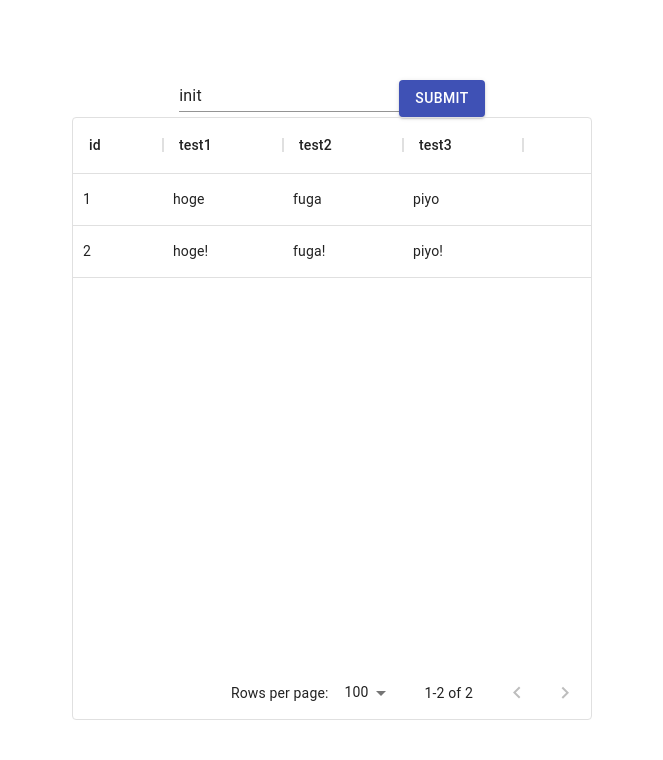
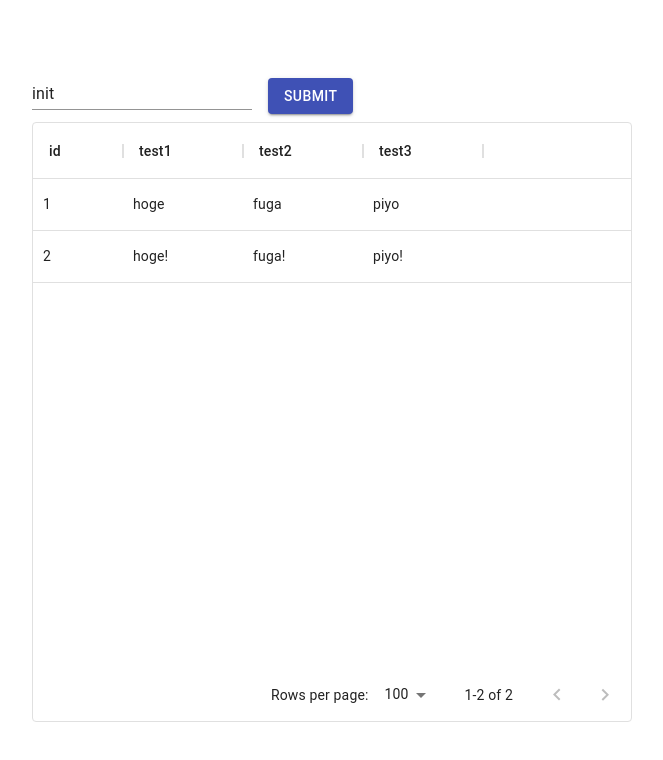
Before and after one commit to yuta4030/search-system-sandbox, a Next.js app in the folder search-system/: page / in a window 1280 px wide. Shown: the top 760 px of the page, without its empty margins (308-971 px from the left). Built offline with nearby package versions, Linux system fonts and the light colour scheme.

Commit message:
見た目の調整

```diff
--- a/search-system/components/SearchForm.tsx
+++ b/search-system/components/SearchForm.tsx
@@ -1,4 +1,4 @@
-import { TextField, Button } from "@material-ui/core";
+import { TextField, Button, Grid } from "@material-ui/core";
 import { useFormik } from "formik";
 
 export default function SearchForm() {
@@ -11,17 +11,23 @@ export default function SearchForm() {
     },
   });
   return (
-    <div>
+    <div style={{ margin: 8 }}>
       <form onSubmit={formik.handleSubmit}>
+        <Grid container spacing={2}>
+          <Grid item>
             <TextField
               id="word"
               name="word"
               onChange={formik.handleChange}
               value={formik.values.word}
             />
+          </Grid>
+          <Grid item>
             <Button variant="contained" type="submit" color="primary">
               Submit
             </Button>
+          </Grid>
+        </Grid>
       </form>
     </div>
   );
--- a/search-system/components/SearchResult.tsx
+++ b/search-system/components/SearchResult.tsx
@@ -1,5 +1,6 @@
 import { DataGrid } from "@material-ui/data-grid";
 
+export default function SearchResult() {
   const columns = [
     { field: "id", width: 90 },
     { field: "test1", width: 120 },
@@ -12,9 +13,8 @@ const rows = [
     { id: 2, test1: "hoge!", test2: "fuga!", test3: "piyo!" },
   ];
 
-export default function SearchResult() {
   return (
-    <div style={{ height: "100%", width: 520 }}>
+    <div style={{ height: 600, width: 600, margin: 8}}>
       <DataGrid rows={rows} columns={columns} />
     </div>
   );
--- a/search-system/pages/index.tsx
+++ b/search-system/pages/index.tsx
@@ -1,4 +1,5 @@
 import type { NextPage } from "next";
+import {Container} from "@material-ui/core"
 
 import Head from "next/head";
 import styles from "../styles/Home.module.css";
@@ -15,8 +16,10 @@ const Home: NextPage = () => {
       </Head>
 
       <main className={styles.main}>
-        <SearchForm />
-        <SearchResult />
+        <Container fixed={true}>
+          <SearchForm />
+          <SearchResult />
+        </Container>
       </main>
     </div>
   );
```
Lines whose indentation alone changed are shown as unchanged.
